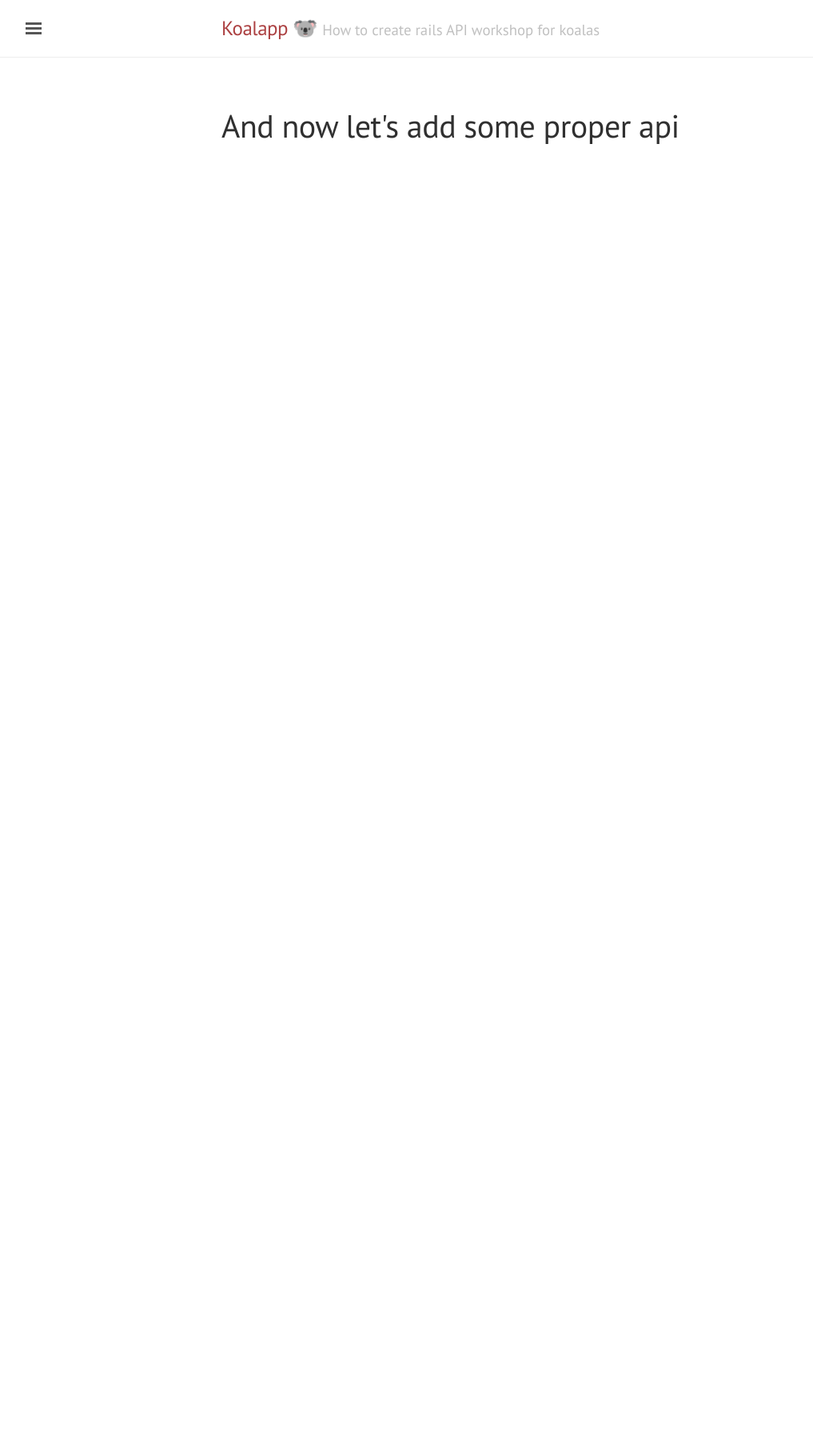
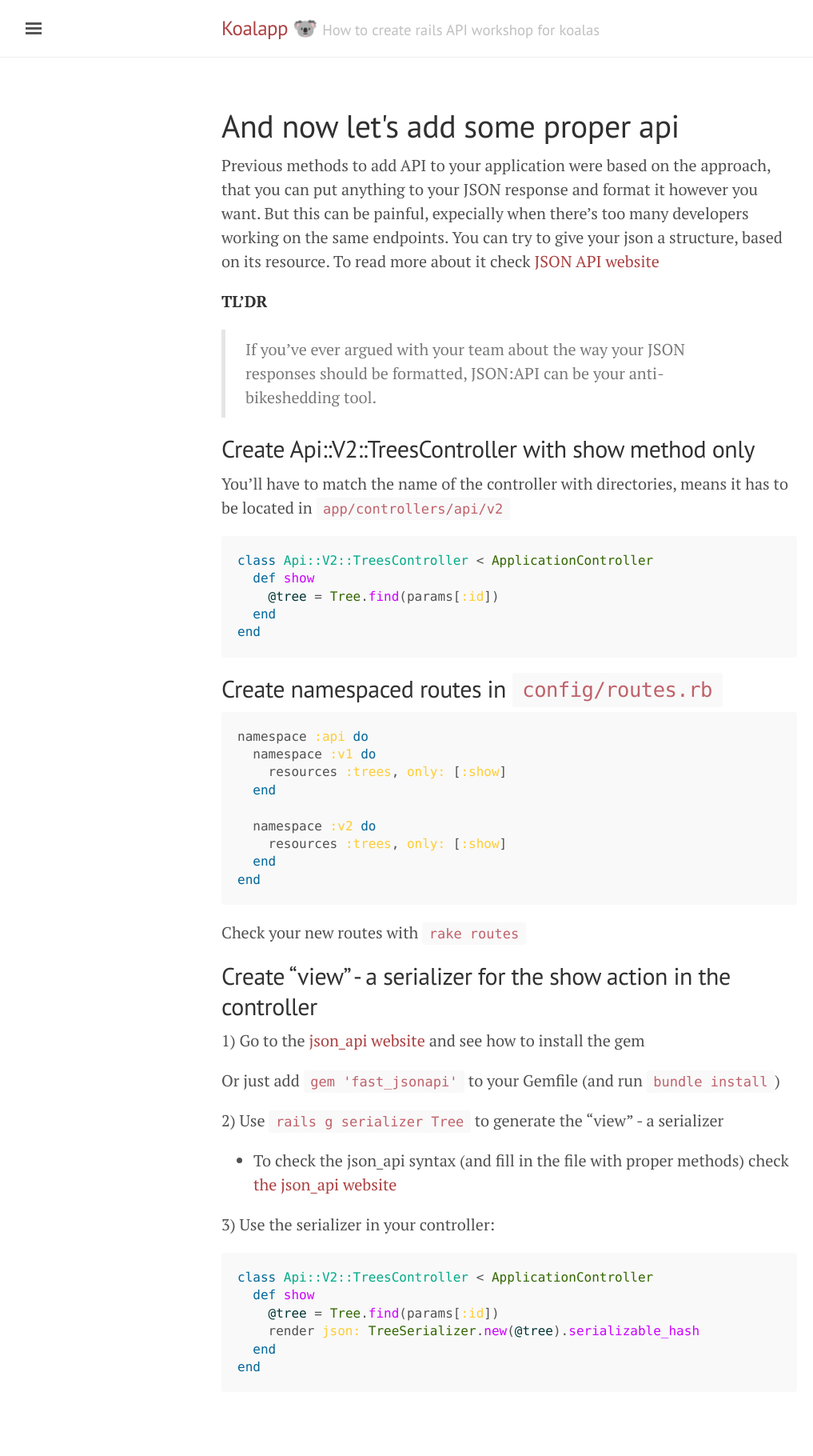
Before and after one commit to paziolka/koalapp, a Jekyll site: the page built from docs/lets_add_some_proper_api.md, in a window 1280 px wide. Shown: the whole page at 80% size, without its empty margins (3-1020 px from the left). Built offline with Jekyll 4.4.1, drawn with Linux system fonts in a browser that asks for light colours; before the commit the page ends 900 px from its top, so only the background shows below that.

Commit message:
About to finish the MVP version of the tutorial 🎉

````diff
--- a/docs/lets_add_some_proper_api.md
+++ b/docs/lets_add_some_proper_api.md
@@ -3,3 +3,57 @@ layout: page
 title: And now let's add some proper api
 sort: 6
 ---
+
+Previous methods to add API to your application were based on the approach, that you can put anything to your JSON response and format it however you want. But this can be painful, expecially when there's too many developers working on the same endpoints. You can try to give your json a structure, based on its resource. To read more about it check [JSON API website](https://jsonapi.org/)
+
+**TL'DR**
+> If you’ve ever argued with your team about the way your JSON responses should be formatted, JSON:API can be your anti-bikeshedding tool.
+
+## Create Api::V2::TreesController with show method only
+
+You'll have to match the name of the controller with directories, means it has to be located in `app/controllers/api/v2`
+
+```ruby
+class Api::V2::TreesController < ApplicationController
+  def show
+    @tree = Tree.find(params[:id])
+  end
+end
+```
+
+## Create namespaced routes in `config/routes.rb`
+
+```ruby
+namespace :api do
+  namespace :v1 do
+    resources :trees, only: [:show]
+  end
+
+  namespace :v2 do
+    resources :trees, only: [:show]
+  end
+end
+```
+
+Check your new routes with `rake routes`
+
+## Create "view" - a serializer for the show action in the controller
+
+1) Go to the [json_api website](https://github.com/Netflix/fast_jsonapi) and see how to install the gem
+
+Or just add `gem 'fast_jsonapi'` to your Gemfile (and run `bundle install`)
+
+2) Use `rails g serializer Tree` to generate the "view" - a serializer
+
+* To check the json_api syntax (and fill in the file with proper methods) check [the json_api website](https://github.com/Netflix/fast_jsonapi#usage)
+
+3) Use the serializer in your controller:
+
+```ruby
+class Api::V2::TreesController < ApplicationController
+  def show
+    @tree = Tree.find(params[:id])
+    render json: TreeSerializer.new(@tree).serializable_hash
+  end
+end
+```
````
Also changed, not shown: docs/first_endpoint.md (+45 -24 lines), docs/how_to_touch_database.md (+7 -4 lines), docs/lets_add_some_api.md (+15 -6 lines).
